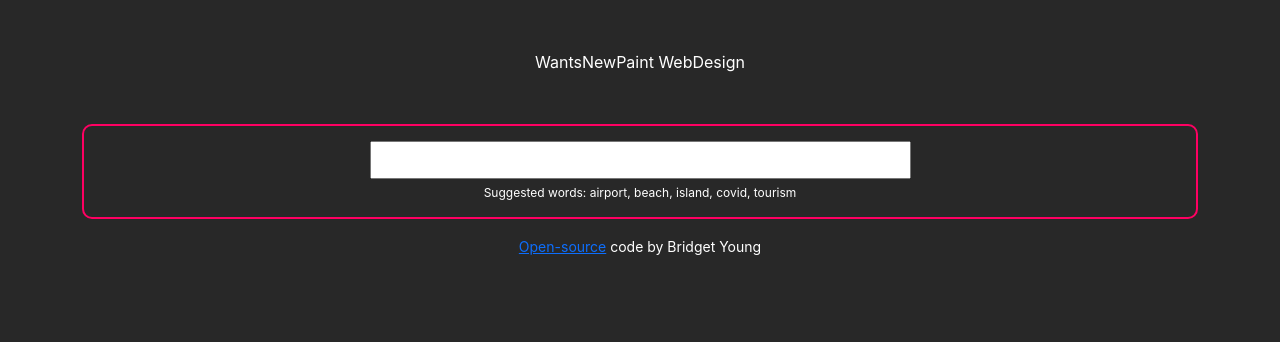
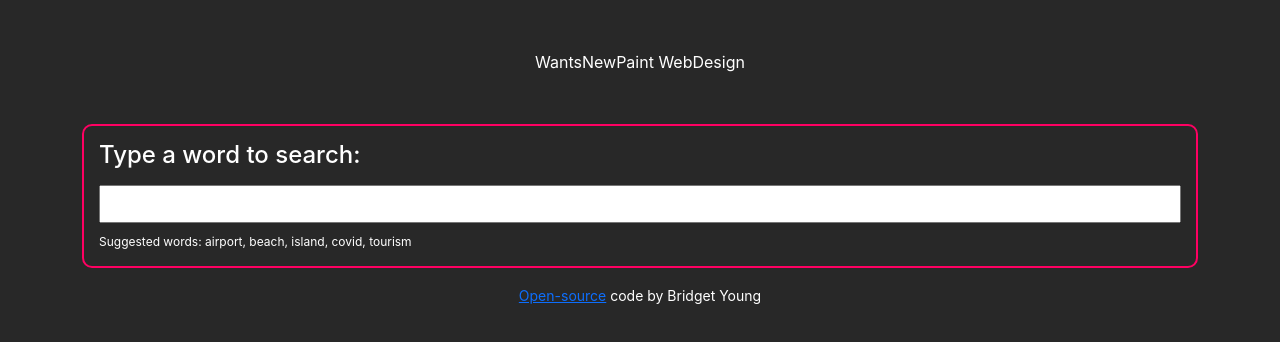
Before and after one commit to Wantsnewpaint/dictionary-project, a React (Create React App) app: page / in a window 1280 px wide. Shown: the top 342 px of the page. Built offline with nearby package versions, Linux system fonts and the light colour scheme; no server answers.

Commit message:
Added more css styling

```diff
--- a/src/App.js
+++ b/src/App.js
@@ -7,7 +7,7 @@ export default function App() {
       <div className="container">
         <header className="App-header">WantsNewPaint WebDesign</header>
         <main>
-          <Dictionary defaultKeyword="nothing" />
+          <Dictionary defaultKeyword="salutation" />
         </main>
         <footer className="App-footer"><small><a href="https://github.com/Wantsnewpaint/dictionary-project" target="_blank" rel="noreferrer">Open-source</a> code by Bridget Young</small></footer>
       </div>
--- a/src/Dictionary.css
+++ b/src/Dictionary.css
@@ -4,19 +4,21 @@
     border: 2px solid rgb(255, 0, 98);
     margin: 15px 0;
 }
+.Dictionary h3 {
+    font-size: 24px;
+    margin-bottom: 15px;
+}
 .Dictionary form {
-    text-align: center;
     border: none;
 }
 
 .Dictionary input {
-    width: 50%;
+    width: 100%;
     padding: 5px 10px;
     color: darkslategray;
 }
 
 .Dictionary .hint {
-    text-align: center;
     font-size: 12px;
-    margin-top: 5px;
+    margin-top: 10px;
 }
--- a/src/Dictionary.js
+++ b/src/Dictionary.js
@@ -37,6 +37,7 @@ export default function Dictionary(props) {
 return (
     <div className="Dictionary">
         <section>
+            <h3>Type a word to search:</h3>
         <form onSubmit={handleSubmit}>
             <input type="search" onChange={handleKeywordChange} />
         </form>
--- /dev/null
+++ b/src/Meaning.css
@@ -0,0 +1,10 @@
+.Meaning h4 {
+    line-height: 1.5;
+    font-weight: bold;
+}
+
+.Meaning .example {
+    font-size: 14px;
+    opacity: 0.8;
+    font-style: italic;
+}
--- a/src/Meaning.js
+++ b/src/Meaning.js
@@ -1,5 +1,6 @@
 import React from "react";
 import Synonyms from "./Synonyms";
+import "./Meaning.css";
 
 export default function Meaning(props) {
     return(
@@ -8,9 +9,12 @@ export default function Meaning(props) {
         {props.meaning.definitions.map(function (definition, index) {
             return(
                 <div key={index}>
+                    <div className="definition">
                         {definition.definition}
-                        <br />
-                        <em>{definition.example}</em>
+                        </div>
+                        <div className="example">
+                            {definition.example}
+                        </div>
                         <br />
                         <Synonyms synonyms={definition.synonyms} />
                 </div>
--- /dev/null
+++ b/src/Synonyms.css
@@ -0,0 +1,4 @@
+.Synonyms li {
+    display: inline-block;
+    margin-right: 15px;
+}
--- a/src/Synonyms.js
+++ b/src/Synonyms.js
@@ -1,4 +1,5 @@
 import React from "react";
+import "./Synonyms.css";
 
 export default function Synonyms(props) {
     if (props.synonyms) {
```
